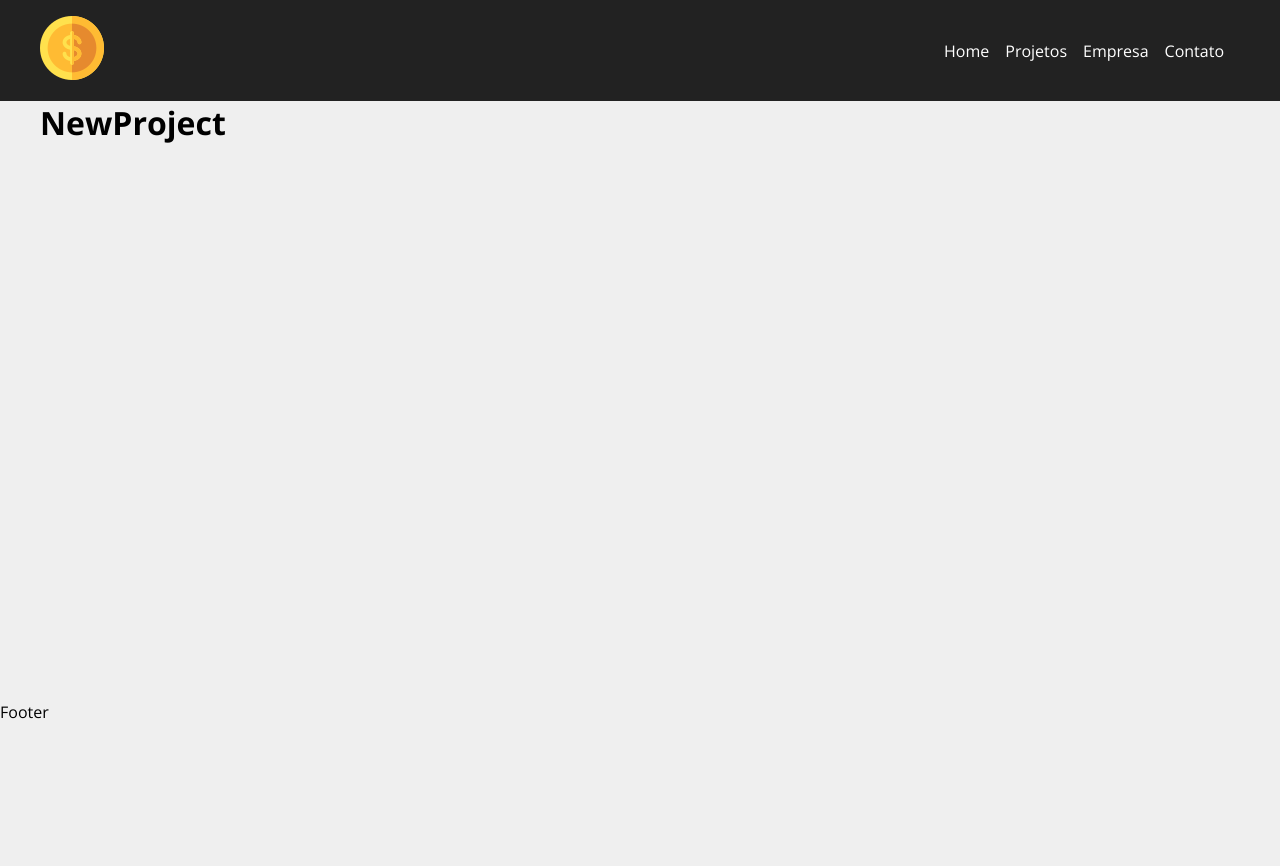
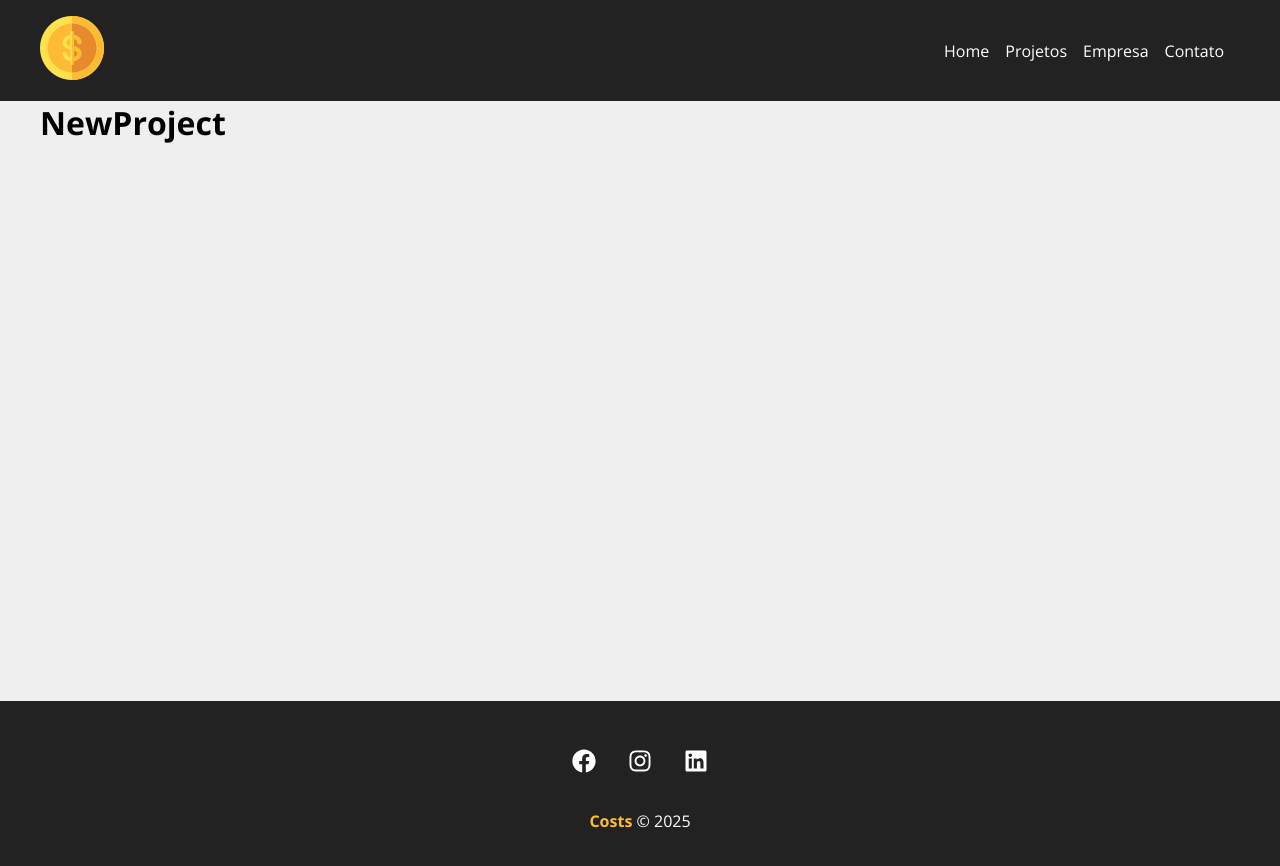
Before and after one commit to Loreineewald/Curso-React, a React (Create React App) app in the folder costs/: page /newproject in a window 1280 px wide. Shown: the top 866 px of the page. Before the commit the page ends 800 px from the top, so only its background shows below. Built offline with nearby package versions, Linux system fonts and the light colour scheme.

Commit message:
Navbar e Footer - #19
Footer finalizado

```diff
--- a/costs/src/App.js
+++ b/costs/src/App.js
@@ -1,4 +1,4 @@
-import { BrowserRouter as Router, Routes, Route,Link } from 'react-router-dom'
+import { BrowserRouter as Router, Routes, Route } from 'react-router-dom'
 import Home from './components/pages/Home'
 import Company from './components/pages/Company'
 import Contact from './components/pages/Contact'
--- a/costs/src/components/layouts/Footer.js
+++ b/costs/src/components/layouts/Footer.js
@@ -1,5 +1,26 @@
+import {FaFacebook, FaInstagram, FaLinkedin} from 'react-icons/fa'
+
+import styles from './Footer.module.css'
+
 function Footer() {
-    return <p>Footer</p>
+    return (
+        <footer className={styles.footer}>
+            <ul className={styles.social_list}>
+                <li>
+                    <FaFacebook />
+                </li>
+                <li>
+                    <FaInstagram />
+                </li>
+                <li>
+                    <FaLinkedin />
+                </li>
+            </ul>
+            <p className={styles.copy_rigth}>
+                <span>Costs</span> &copy; 2025
+            </p>
+        </footer>
+    )
 }
 
 export default Footer
--- a/costs/src/components/layouts/Footer.module.css
+++ b/costs/src/components/layouts/Footer.module.css
@@ -0,0 +1,34 @@
+.footer {
+    background-color: #222;
+    color: #fff;
+    padding: 3em;
+    text-align: center;
+}
+
+.social_list {
+    display: flex;
+    justify-content: center;
+    list-style-type: none;
+}
+
+.social_list li {
+    margin: 0 1em;
+}
+
+.social_list li:hover {
+    color: #ffbb33;
+}
+
+.social_list svg { /* ITEM */
+    font-size: 1.5em;
+    cursor: pointer;
+}
+
+.copy_rigth {
+    margin-top: 2em;
+}
+
+.copy_rigth span {
+    font-weight: bold;
+    color: #ffbb33;
+}
--- a/costs/src/components/layouts/Navbar.js
+++ b/costs/src/components/layouts/Navbar.js
@@ -7,22 +7,22 @@
 
 function Navbar() {
     return (
-        <nav class={styles.navbar}>
+        <nav className={styles.navbar}>
             <Container>
                 <Link to="/">
                     <img src={logo} alt="Costs" />
                 </Link>
-                <ul class={styles.list}>
-                    <li class={styles.item}>
+                <ul className={styles.list}>
+                    <li className={styles.item}>
                         <Link to='/'>Home</Link>
                     </li>
-                    <li class={styles.item}>
+                    <li className={styles.item}>
                         <Link to='/projects'>Projetos</Link>
                     </li>
-                    <li class={styles.item}>
+                    <li className={styles.item}>
                         <Link to='/company'>Empresa</Link>
                     </li>
-                    <li class={styles.item}>
+                    <li className={styles.item}>
                         <Link to='/contact'>Contato</Link>
                     </li>
                 </ul>
```
